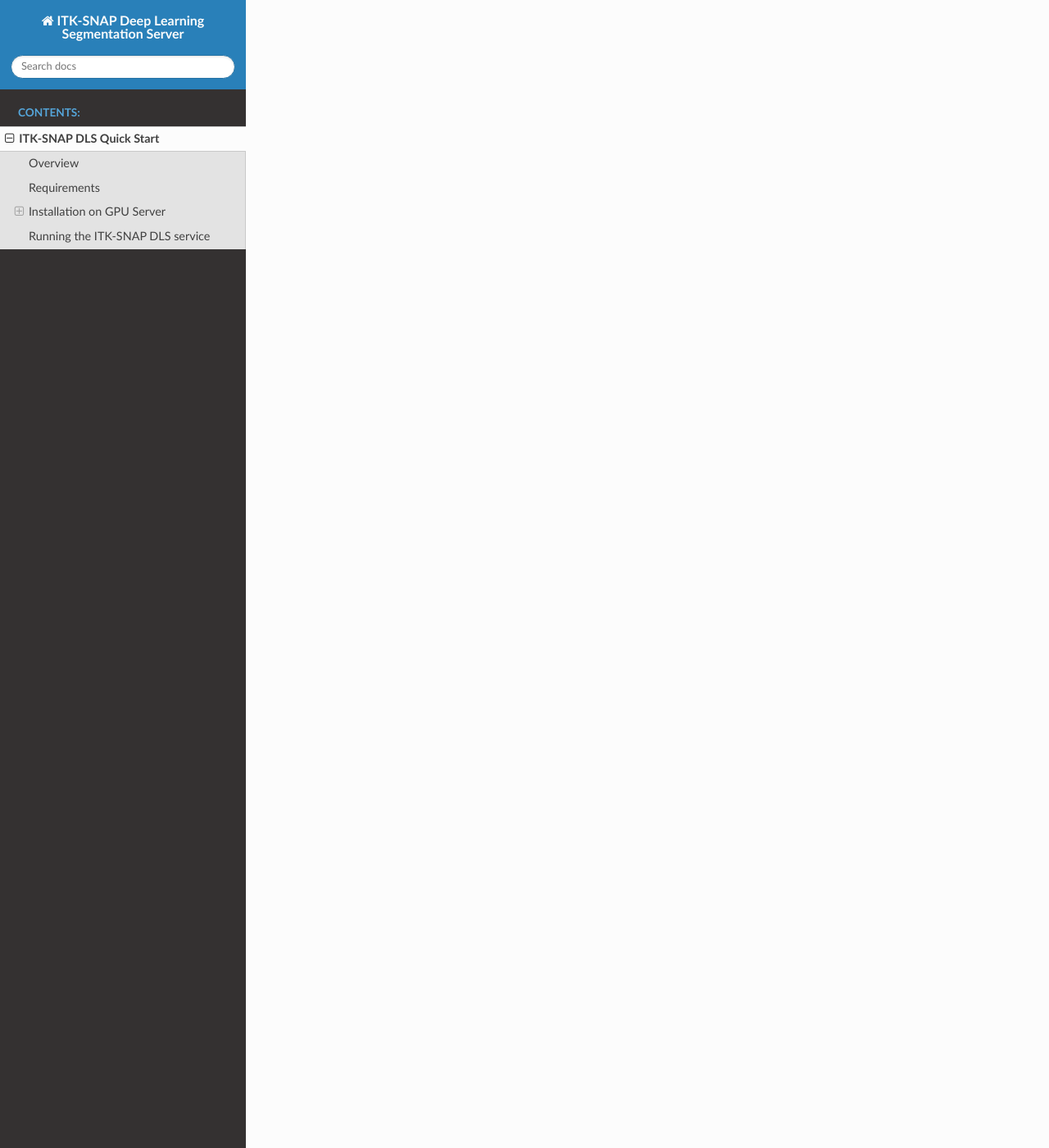
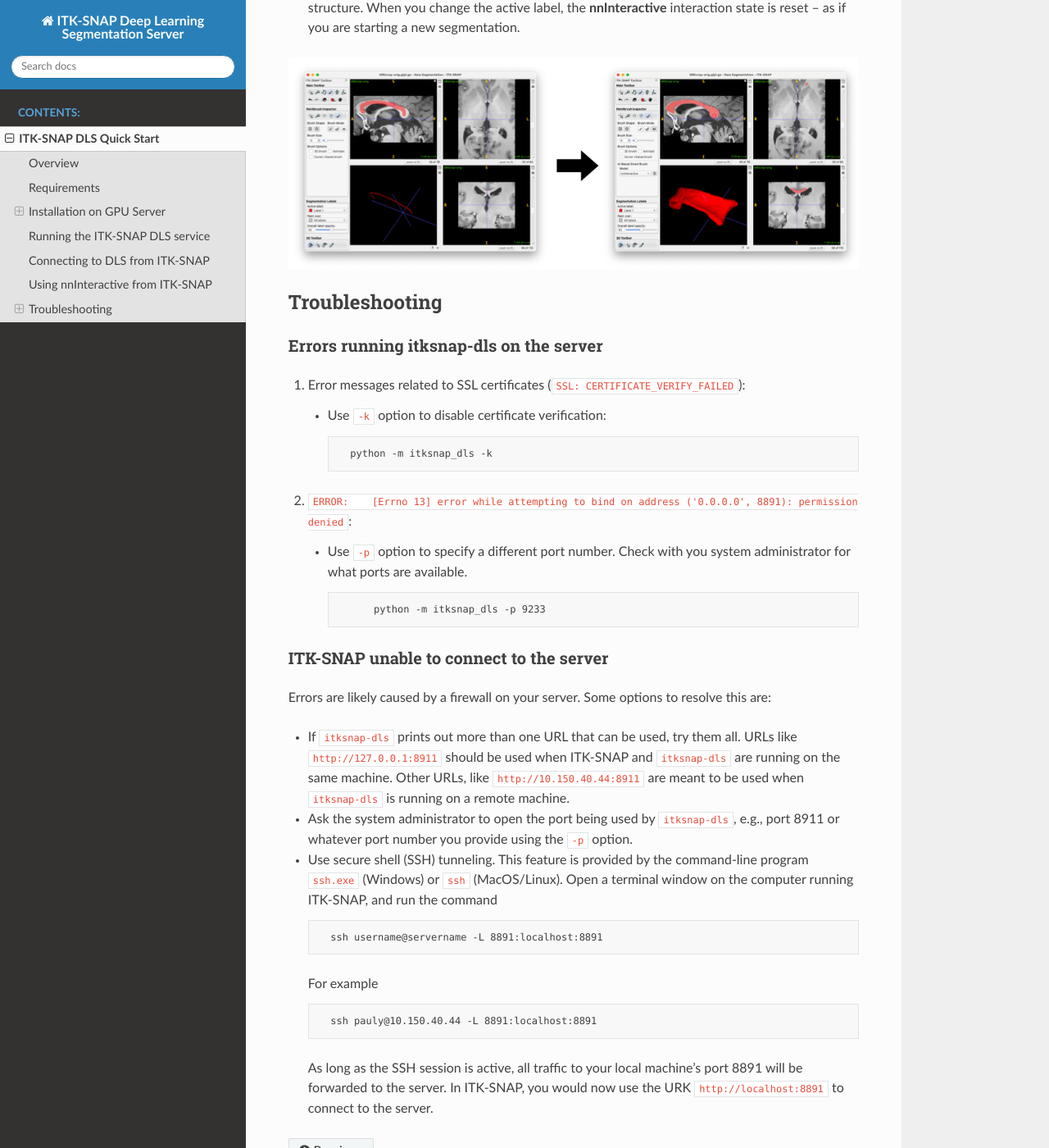
Before and after one commit to pyushkevich/itksnap-dls, a Sphinx documentation site: the page built from docs/quick_start.md, in a window 1280 px wide and 1400 px high, scrolled down 3308 px. Shown: the whole window at 82% size. Built offline with Sphinx 7.4.7 and the Read the Docs theme 3.1.0, drawn with Linux system fonts in a browser that asks for light colours; some of the changed text lies outside the part shown.

Commit message:
updated documentation

````diff
--- a/docs/quick_start.md
+++ b/docs/quick_start.md
@@ -17,7 +17,7 @@
 * Ensure that NVidia CUDA drivers are installed and up to date on the GPU server
 * Ensure that Python is available on the GPU server
 
-#### 1. Create a virtual environment
+### 1. Create a virtual environment
 
 This step is not strictly necessary, but creating a virtual environment for the ITK-SNAP DLS server keeps its Python configuration separate. You can use the `conda` virtual environment manager, or other virtual environment tools. Here is the example using `conda`:
 
@@ -26,7 +26,7 @@
 conda activate itksnap-dls
 ```
 
-#### 2. Install ITK-SNAP DLS
+### 2. Install ITK-SNAP DLS
 
 Install ITK-SNAP DLS using `pip`:
 
@@ -42,6 +42,69 @@
 python -m itksnap_dls
 ```
 
-The first time you run this command, [nnInteractive](https://github.com/MIC-DKFZ/nnInteractive) models will be downloaded. After downloading the models, a URL for the ITK-SNAP DLS service will be provided.
+The first time you run this command, [nnInteractive](https://github.com/MIC-DKFZ/nnInteractive) models will be downloaded. After downloading the models, a list of URLs for the ITK-SNAP DLS service will be provided.
 
-* Copy this URL and paste it in ITK-SNAP, in the Preferences Dialog, "AI Extensions" page.
+```
+$ python -m itksnap_dls
+************ ITK-SNAP Deep Learning Extensions Server ************
+Use one of the following URLs to access the server from ITK-SNAP:
+    http://127.0.1.1:8911
+    http://10.150.40.44:8911
+******************************************************************
+```
+
+Connecting to DLS from ITK-SNAP
+--------------------------------
+
+The deep learniing segmentation extension in ITK-SNAP is accessed under the paintbrush tool, when activating the "AI" button. The first time you press this button, the following window will appear:
+
+![Dialog Window](images/itksnap_dls_dialog.png)
+
+Pressing "Yes, configure" will open the Preferences Dialog, "AI Extensions" page, where you can enter the URL from Step 2. If successful, you will see a green "Connected" message under server status.
+
+![Config window](images/dlsconfig.png)
+
+If you get a red error message instead, please see troubleshooting below.
+
+Using nnInteractive from ITK-SNAP
+--------------------------------
+
+* Just draw with the "AI" paintbrush. Your scribbles will be converted by **nnInteractive** to 3D segmentations. You can use the left mouse button to label pixels that should belong to the structure of interest, and right mouse button to label pixels that should be removed from the structure. When you change the active label, the **nnInteractive** interaction state is reset -- as if you are starting a new segmentation.
+
+![Interaction example](images/interaction.png)
+
+Troubleshooting
+---------------
+
+### Errors running itksnap-dls on the server
+
+1. Error messages related to SSL certificates (`SSL: CERTIFICATE_VERIFY_FAILED`):
+
+    * Use `-k` option to disable certificate verification:
+
+            python -m itksnap_dls -k
+
+2. `ERROR:    [Errno 13] error while attempting to bind on address ('0.0.0.0', 8891): permission denied`:
+
+    * Use `-p` option to specify a different port number. Check with you system administrator for what ports are available.
+
+                python -m itksnap_dls -p 9233
+
+
+### ITK-SNAP unable to connect to the server
+
+Errors are likely caused by a firewall on your server. Some options to resolve this are:
+
+* If `itksnap-dls` prints out more than one URL that can be used, try them all. URLs like `http://127.0.0.1:8911` should be used when ITK-SNAP and `itksnap-dls` are running on the same machine. Other URLs, like `http://10.150.40.44:8911` are meant to be used when `itksnap-dls` is running on a remote machine.
+
+* Ask the system administrator to open the port being used by `itksnap-dls`, e.g., port 8911 or whatever port number you provide using the `-p` option.
+
+* Use secure shell (SSH) tunneling. This feature is provided by the command-line program `ssh.exe` (Windows) or `ssh` (MacOS/Linux). Open a terminal window on the computer running ITK-SNAP, and run the command
+
+        ssh username@servername -L 8891:localhost:8891
+
+    For example
+
+        ssh pauly@10.150.40.44 -L 8891:localhost:8891
+
+    As long as the SSH session is active, all traffic to your local machine's port 8891 will be forwarded to the server. In ITK-SNAP, you would now use the URK `http://localhost:8891` to connect to the server.
--- a/pyproject.toml
+++ b/pyproject.toml
@@ -1,6 +1,6 @@
 [project]
 name = "itksnap-dls"
-version = "0.0.1"
+version = "0.0.2"
 authors = [
   { name="Paul Yushkevich", email="pyushkevich@gmail.com" },
 ]
````
Also changed, not shown: docs/images/dlsconfig.png (added), docs/images/interaction.png (added), docs/images/itksnap_dls_dialog.png (added).
